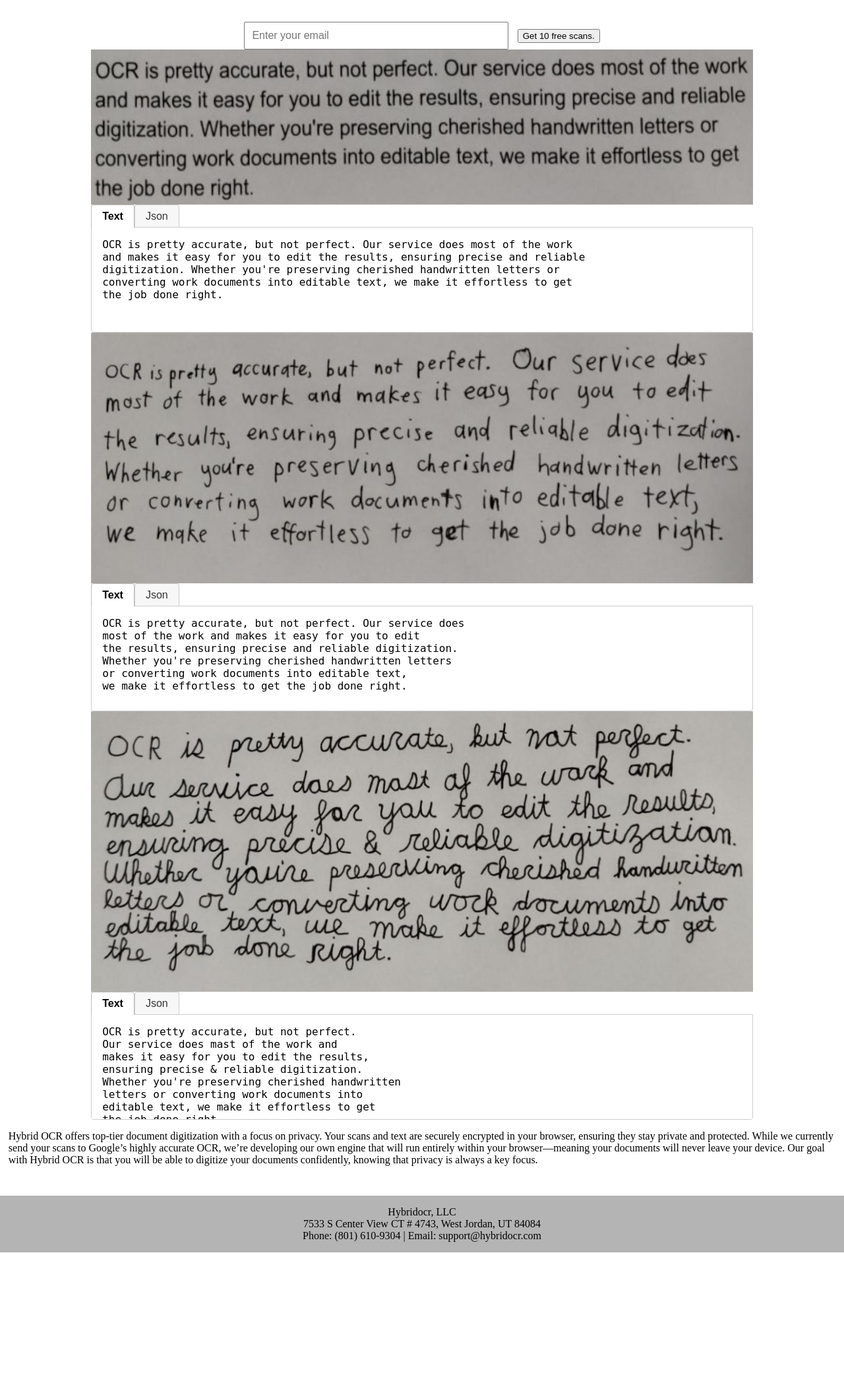
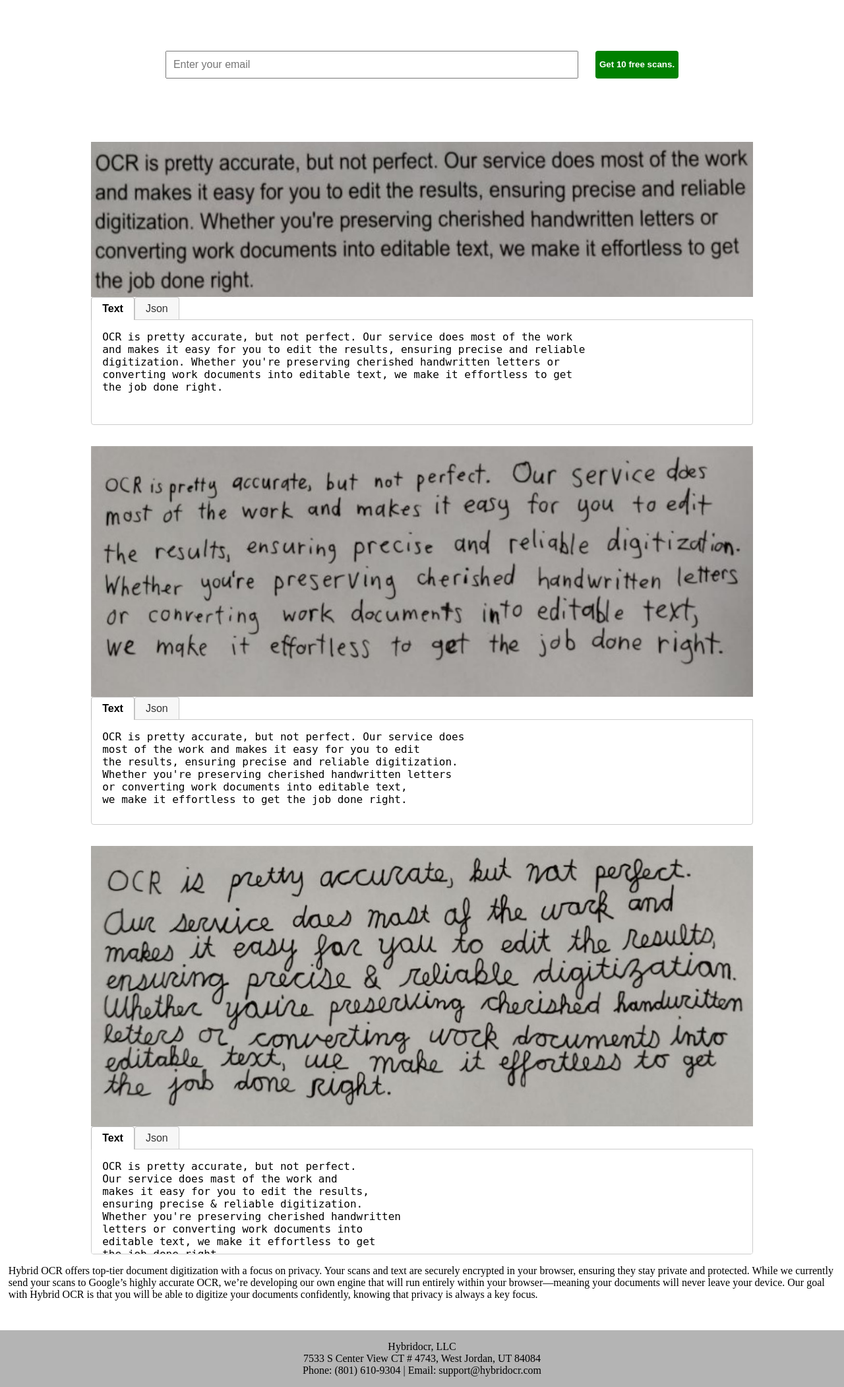
Before and after one commit to ezekielnewren/hybridocr, a Python web app: template website/templates/index.html in a window 1280 px wide. Shown: the part 72-2174 px from the top of the page at 66% size. Before the commit the page ends 1970 px from the top, so only its background shows below. Run offline with Jinja, Linux system fonts and the light colour scheme; the template is opened without the code that fills it, so the values that code supplies are empty.

Commit message:
adjust how the email form and drop-area look

```diff
--- a/website/static/css/style.css
+++ b/website/static/css/style.css
@@ -34,7 +34,7 @@
 
 .showcase-divider {
   display: flex;
-  flex: 0 0 10px;
+  flex: 0 0 20px;
   background-color: green;
 }
 
@@ -50,9 +50,9 @@
   resize: none;
 }
 
-.showcase-image {
-  cursor: pointer;
-}
+/*.showcase-image {*/
+/*  cursor: pointer;*/
+/*}*/
 
 .showcase-image img {
   display: flex;
@@ -107,4 +107,31 @@
   box-sizing: border-box;
   margin-top: -1px;
   resize: none;
+  outline: none;
 }
+
+.fancy-button {
+  display: flex;
+  align-items: center;
+  background-color: green;
+  color: white;
+  font-weight: bold;
+  border-radius: 4px;
+  border: none;
+  box-shadow: none;
+  cursor: pointer;
+}
+
+.fancy-button:hover {
+  background: darkgreen;
+  color: #ccc;
+}
+
+.fancy-button:disabled {
+  background: #eeeeee;
+  color: #666666;
+  font-weight: normal;
+  box-shadow: none;
+  transform: none;
+  cursor: default;
+}
--- a/website/templates/index.html
+++ b/website/templates/index.html
@@ -10,15 +10,21 @@
         }
 
         #email-form {
-            margin-top: 20px;
+            display: flex;
+            flex-direction: row;
+            /*width: 80%;*/
+            justify-content: center;
+            margin-top: 4rem;
             text-align: center;
+            gap: 1rem;
+            margin-bottom: 4rem;
         }
 
         #email-input {
             padding: 10px;
-            font-size: 1em;
+            font-size: 1rem;
             margin-right: 10px;
-            width: 30%;
+            width: 60%;
         }
 
         #examples {
@@ -26,6 +32,7 @@
             flex-direction: column;
             width: 80%;
             margin: 0 auto;
+            gap: 2rem;
         }
 
         .showcase {
@@ -80,13 +87,13 @@
 {% include '_banner.html' %}
 {% include '_navbar.html' %}
 <div class="main-content-f99c33bb">
+
+    <div id="examples">
     <div id="email-form">
         <input type="email" id="email-input" placeholder="Enter your email">
-        <button id="submit-email">Get 10 free scans.</button>
+        <button id="submit-email" class="fancy-button">Get 10 free scans.</button>
         <span id="error-message" class="error hidden"></span>
     </div>
-
-    <div id="examples">
     <div id="machine_print" class="showcase">
         <div class="showcase-image">
             <img src="" alt="machine print example">
```
Also changed, not shown: website/templates/tryitout.html (+12 -3 lines).
